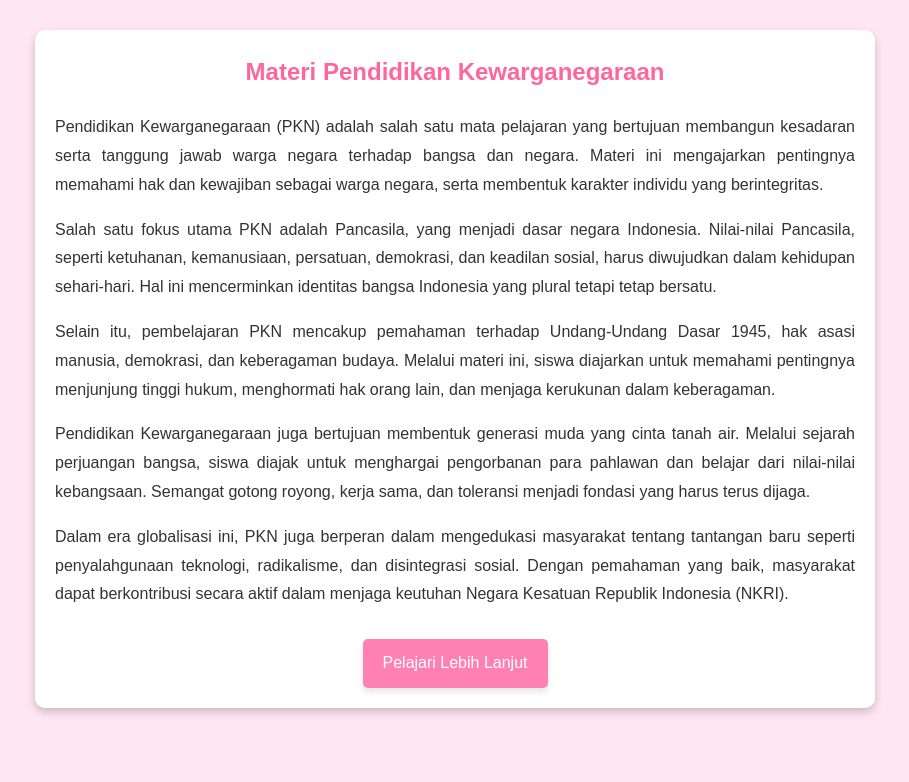
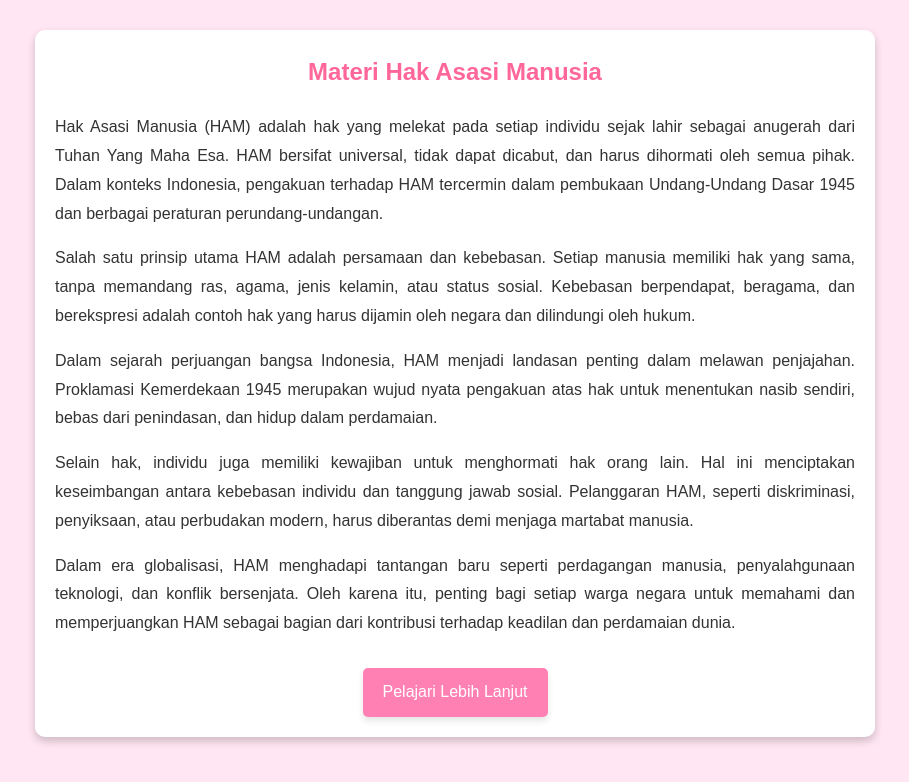
Before and after one commit to Naisyafp/uas, a plain HTML site: page dua.html in a window 1280 px wide. Shown: the whole page, without its empty margins (185-1094 px from the left). Drawn offline with Linux system fonts and the light colour scheme.

Commit message:
dua.html

```diff
--- a/dua.html
+++ b/dua.html
@@ -100,26 +100,26 @@
 </head>
 <body>
   <div class="container">
-    <div class="header">Materi Pendidikan Kewarganegaraan</div>
+    <div class="header">Materi Hak Asasi Manusia</div>
     <div class="content">
       <p>
-        Pendidikan Kewarganegaraan (PKN) adalah salah satu mata pelajaran yang bertujuan membangun kesadaran serta tanggung jawab warga negara terhadap bangsa dan negara. Materi ini mengajarkan pentingnya memahami hak dan kewajiban sebagai warga negara, serta membentuk karakter individu yang berintegritas.
+        Hak Asasi Manusia (HAM) adalah hak yang melekat pada setiap individu sejak lahir sebagai anugerah dari Tuhan Yang Maha Esa. HAM bersifat universal, tidak dapat dicabut, dan harus dihormati oleh semua pihak. Dalam konteks Indonesia, pengakuan terhadap HAM tercermin dalam pembukaan Undang-Undang Dasar 1945 dan berbagai peraturan perundang-undangan.
       </p>
       <p>
-        Salah satu fokus utama PKN adalah Pancasila, yang menjadi dasar negara Indonesia. Nilai-nilai Pancasila, seperti ketuhanan, kemanusiaan, persatuan, demokrasi, dan keadilan sosial, harus diwujudkan dalam kehidupan sehari-hari. Hal ini mencerminkan identitas bangsa Indonesia yang plural tetapi tetap bersatu.
+        Salah satu prinsip utama HAM adalah persamaan dan kebebasan. Setiap manusia memiliki hak yang sama, tanpa memandang ras, agama, jenis kelamin, atau status sosial. Kebebasan berpendapat, beragama, dan berekspresi adalah contoh hak yang harus dijamin oleh negara dan dilindungi oleh hukum.
       </p>
       <p>
-        Selain itu, pembelajaran PKN mencakup pemahaman terhadap Undang-Undang Dasar 1945, hak asasi manusia, demokrasi, dan keberagaman budaya. Melalui materi ini, siswa diajarkan untuk memahami pentingnya menjunjung tinggi hukum, menghormati hak orang lain, dan menjaga kerukunan dalam keberagaman.
+        Dalam sejarah perjuangan bangsa Indonesia, HAM menjadi landasan penting dalam melawan penjajahan. Proklamasi Kemerdekaan 1945 merupakan wujud nyata pengakuan atas hak untuk menentukan nasib sendiri, bebas dari penindasan, dan hidup dalam perdamaian.
       </p>
       <p>
-        Pendidikan Kewarganegaraan juga bertujuan membentuk generasi muda yang cinta tanah air. Melalui sejarah perjuangan bangsa, siswa diajak untuk menghargai pengorbanan para pahlawan dan belajar dari nilai-nilai kebangsaan. Semangat gotong royong, kerja sama, dan toleransi menjadi fondasi yang harus terus dijaga.
+        Selain hak, individu juga memiliki kewajiban untuk menghormati hak orang lain. Hal ini menciptakan keseimbangan antara kebebasan individu dan tanggung jawab sosial. Pelanggaran HAM, seperti diskriminasi, penyiksaan, atau perbudakan modern, harus diberantas demi menjaga martabat manusia.
       </p>
       <p>
-        Dalam era globalisasi ini, PKN juga berperan dalam mengedukasi masyarakat tentang tantangan baru seperti penyalahgunaan teknologi, radikalisme, dan disintegrasi sosial. Dengan pemahaman yang baik, masyarakat dapat berkontribusi secara aktif dalam menjaga keutuhan Negara Kesatuan Republik Indonesia (NKRI).
+        Dalam era globalisasi, HAM menghadapi tantangan baru seperti perdagangan manusia, penyalahgunaan teknologi, dan konflik bersenjata. Oleh karena itu, penting bagi setiap warga negara untuk memahami dan memperjuangkan HAM sebagai bagian dari kontribusi terhadap keadilan dan perdamaian dunia.
       </p>
     </div>
     <div class="button-container">
-      <a href="#" class="button">Pelajari Lebih Lanjut</a>
+      <a href="dua2.html" class="button">Pelajari Lebih Lanjut</a>
     </div>
   </div>
 </body>
```
